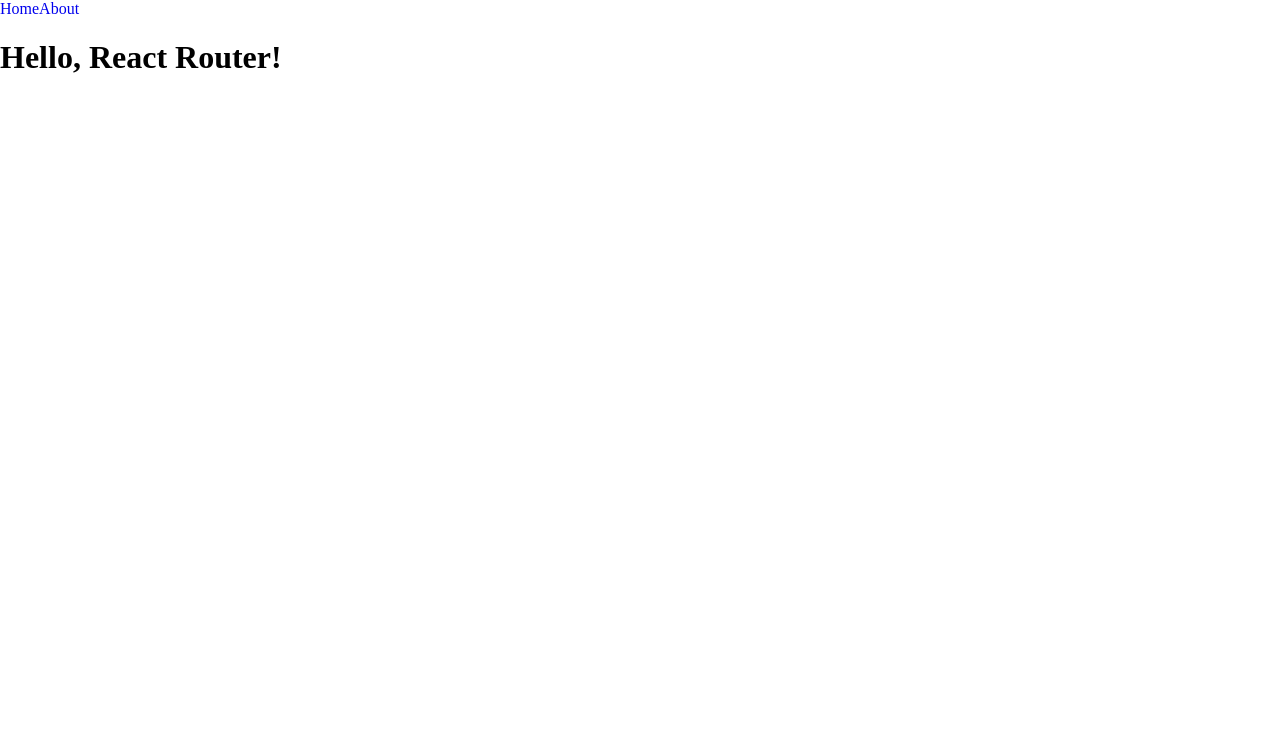
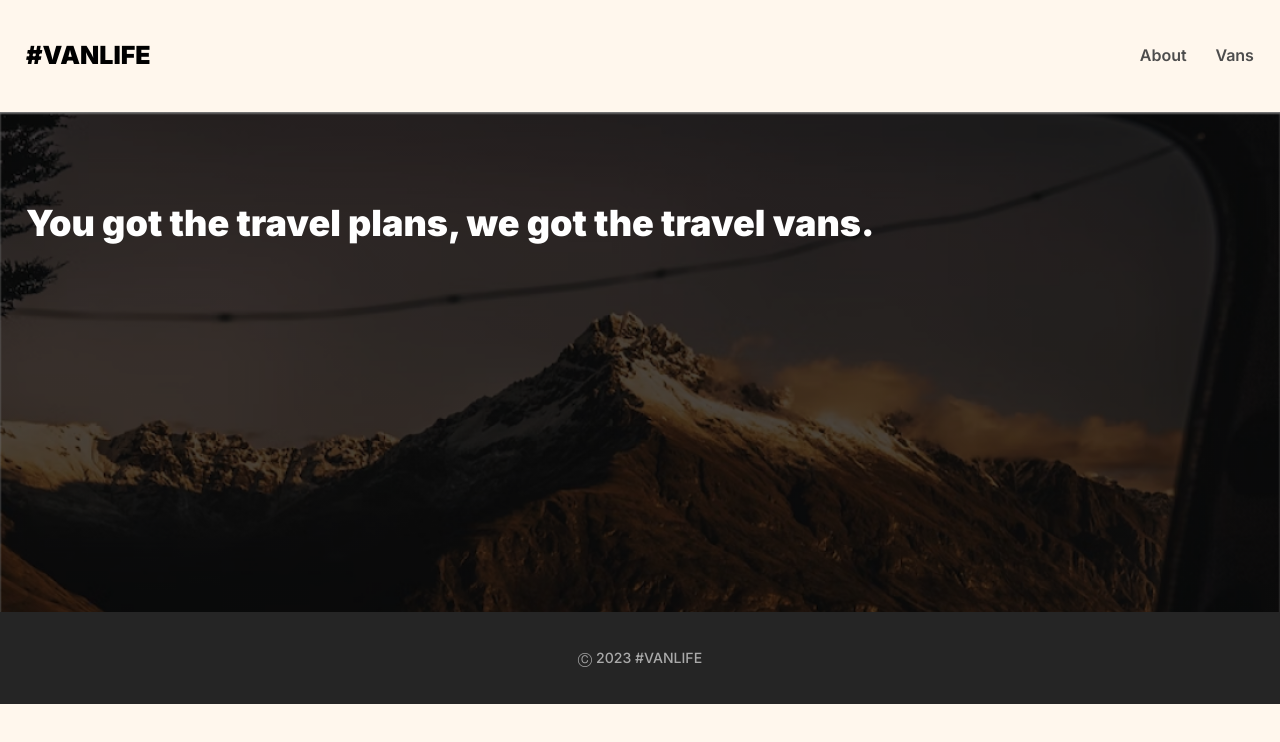
Before and after one commit to qserena/08-van-life, a React (Vite) app: page / in a window 1280 px wide. Shown: the top 742 px of the page. Built offline with nearby package versions, Linux system fonts and the light colour scheme.

Commit message:
Home page, first draft.

```diff
--- a/index.html
+++ b/index.html
@@ -4,6 +4,12 @@
 		<meta charset="UTF-8" />
 		<link rel="icon" type="image/svg+xml" href="/react.svg" />
 		<meta name="viewport" content="width=device-width, initial-scale=1.0" />
+		<link rel="preconnect" href="https://fonts.googleapis.com" />
+		<link rel="preconnect" href="https://fonts.gstatic.com" crossorigin />
+		<link
+			href="https://fonts.googleapis.com/css2?family=Inter:wght@500;600;700;900&display=swap"
+			rel="stylesheet"
+		/>
 		<title>Van Life</title>
 	</head>
 	<body>
--- /dev/null
+++ b/src/Home.jsx
@@ -0,0 +1,9 @@
+export default function Home() {
+	return (
+		<div className="home">
+			<div className="container">
+				<h1>You got the travel plans, we got the travel vans.</h1>
+			</div>
+		</div>
+	)
+}
--- a/src/index.css
+++ b/src/index.css
@@ -6,8 +6,85 @@ html,
 body {
 	margin: 0;
 	padding: 0;
+	background: #fff7ed;
+	font-family: 'Inter', sans-serif;
 }
 
-nav > a {
+/* Typography */
+
+h1 {
+	font-size: 2.25rem;
+	font-weight: 800;
+	line-height: 1.17em; /* 116.667% */
+}
+
+nav .container {
+	display: flex;
+	justify-content: space-between;
+	gap: 1.8em;
+	align-items: center;
+	margin-top: 2.25em; /* 36px */
+	margin-bottom: 2.25em; /* 36px */
+}
+
+nav a {
+	text-decoration: none;
+	color: #4d4d4d;
+	text-align: right;
+	font-size: 1rem;
+	font-weight: 600;
+	line-height: 1.43em; /* 143.267% */
+}
+
+nav a:hover {
+	text-decoration: underline;
+	color: #161616;
+}
+
+.logo-text {
+	margin-right: auto;
+	color: #000;
+	font-size: 1.56rem;
+	font-weight: 900;
+	line-height: 1.59em; /* 158.842% */
+}
+
+.logo-text:hover {
 	text-decoration: none;
 }
+
+.app {
+	display: flex;
+	flex-direction: column;
+	justify-content: start;
+	align-items: center;
+}
+
+.container {
+	margin-left: 1.63em;
+	margin-right: 1.63em;
+}
+
+.home {
+	color: #ffffff;
+	background: linear-gradient(
+			0deg,
+			rgba(0, 0, 0, 0.46) 0%,
+			rgba(0, 0, 0, 0.46) 100%
+		),
+		url('./assets/image-53.png'),
+		lightgray 0px -65.191px / 100% 178.109% no-repeat;
+	background-repeat: no-repeat;
+	background-size: cover;
+	height: 500px;
+	padding-top: 66px;
+}
+
+footer {
+	text-align: center;
+	color: #aaaaaa;
+	background: #252525;
+	font-size: 0.88rem;
+	padding-top: 1.63em;
+	padding-bottom: 1.63em;
+}
--- a/src/index.jsx
+++ b/src/index.jsx
@@ -2,29 +2,39 @@ import React from 'react'
 import ReactDOM from 'react-dom/client'
 import { BrowserRouter, Routes, Route, Link } from 'react-router-dom'
 import './index.css'
+import Home from './Home'
 
 function App() {
 	return (
-		<BrowserRouter>
+		<BrowserRouter className="app">
 			<nav>
-				<Link to="/">Home</Link>
-				<Link to="/about">About</Link>
+				<div className="container">
+					<Link className="logo-text" to="/">
+						#VANLIFE
+					</Link>
+					<Link to="/about">About</Link>
+					<Link to="/vans">Vans</Link>
+				</div>
 			</nav>
 
 			<Routes>
 				<Route path="/" element={<Home />} />
 				<Route path="/about" element={<About />} />
+				<Route path="/vans" element={<Vans />} />
 			</Routes>
+
+			<footer>
+				<p>Ⓒ 2023 #VANLIFE</p>
+			</footer>
 		</BrowserRouter>
 	)
-}
-
-function Home() {
-	return <h1>Hello, React Router!</h1>
 }
 
 function About() {
 	return <h1>About page goes here! 🎉</h1>
 }
+function Vans() {
+	return <h1>Vans page goes here! 🎉</h1>
+}
 
 ReactDOM.createRoot(document.getElementById('root')).render(<App />)
```
Also changed, not shown: src/assets/image-53.png (added), src/assets/image-54.png (added).
